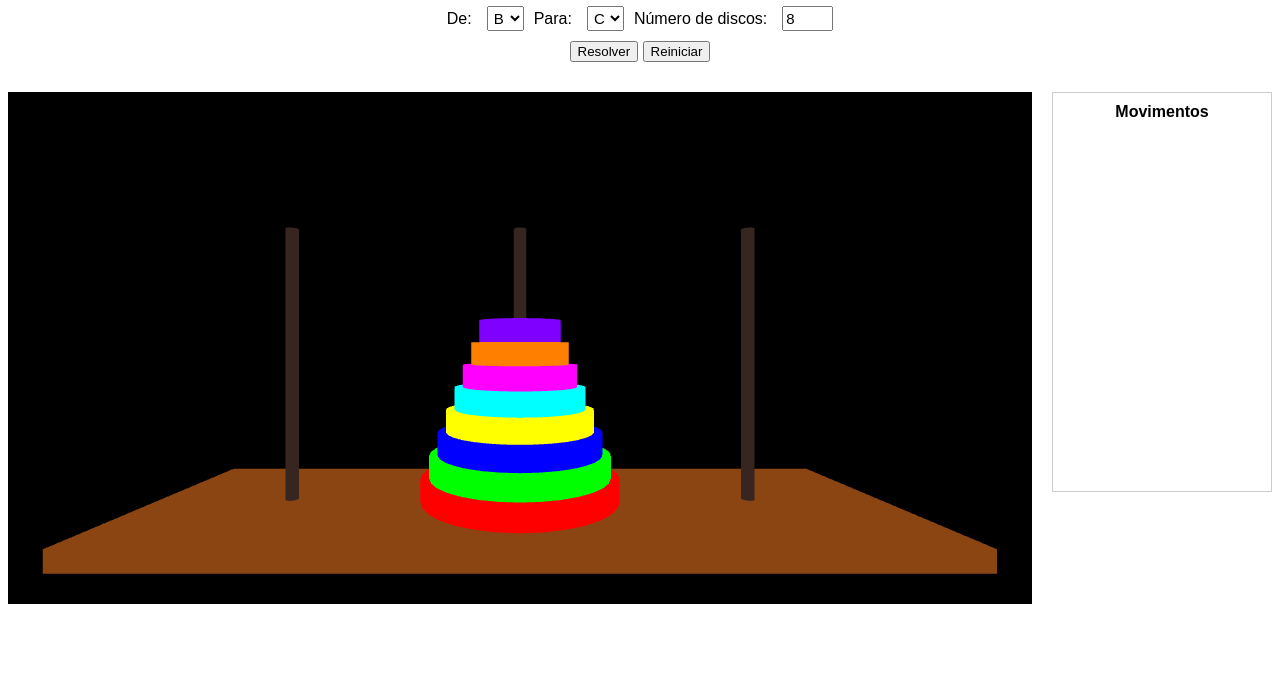
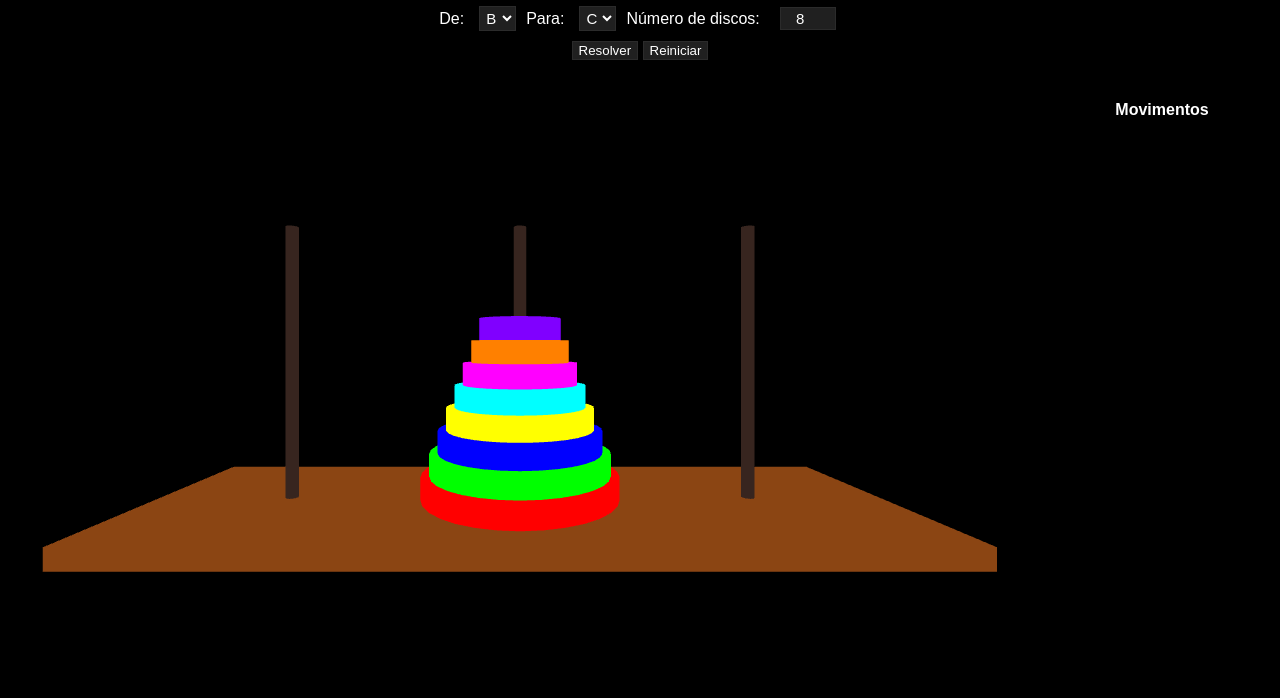
Before and after one commit to projeto-de-algoritmos-2024/D-C_TorresDeHanoi, a website built with Vite: page src/index.html in a window 1280 px wide. Shown: the part 102-800 px from the top of the page. Built offline with nearby package versions, Linux system fonts and the light colour scheme; animation ran at ten frames a second.

Commit message:
fundo preto

```diff
--- a/src/script.js
+++ b/src/script.js
@@ -44,6 +44,15 @@ class Game {
         this.inputDisks = document.querySelector('#numberDisks');
         this.inputDisks.value = this.numDisks;
         this.inputDisks.addEventListener('change', () => {
+            if (this.inputDisks.value > 8) {
+                document.getElementById('numberDisks').value = 8;
+                this.inputDisks.value = 8;
+            }
+            else if (this.inputDisks.value < 1) {
+                document.getElementById('numberDisks').value = 1;
+                this.inputDisks.value = 1;
+            }
+
             this.clearDisks();
             this.numDisks = this.inputDisks.value;
             this.pegDisks = { 0: [], 1: [], 2: [] };
--- a/src/style.css
+++ b/src/style.css
@@ -2,6 +2,9 @@ body {
     font-family: Arial, sans-serif;
     text-align: center;
     margin-top: 50px;
+    color: #ffffff;
+    background-color: black;
+
 }
 
 #selects {
@@ -12,13 +15,46 @@ body {
 }
 
 #selects label {
-    margin-right: 5px; /* Space between label text and element */
+    margin-right: 5px;
 }
 
 #selects select,
 #selects input {
     padding: 2px;
     font-size: 15px;
+    color: #ffffff;
+    background-color: #202020;
+    border: 1px solid #2b2b2b;
+    cursor: pointer;
+}
+
+#numberDisks {
+    text-align: center;
+    width: 50px;
+    font-size: 15px;
+    color: #ffffff;
+    background-color: #202020;
+    border: 1px solid #2b2b2b;
+    margin: 0 5px;
+    cursor: pointer;
+}
+
+#numberDisks:focus {
+    outline: none; /* Optional: remove outline on focus */
+}
+
+#solve {
+    color: #ffffff;
+    background-color: #202020;
+    border: 1px solid #2b2b2b;
+    cursor: pointer;
+}
+
+#reset {
+    color: #ffffff;
+    background-color: #202020;
+    border: 1px solid #2b2b2b;
+    cursor: pointer;
 }
 
 #buttons {
@@ -33,18 +69,18 @@ body {
     display: flex;
     flex-direction: row;
     flex-wrap: nowrap;
-    /* max-width: 1000px; */
 }
 
 #movements {
-    width: 300px; /* Adjust width as necessary */
-    max-height: 400px;
+    width: 300px;
+    max-height: 410px;
     overflow-y: auto;
-    border: 1px solid #ccc;
-    background-color: #fff;
+    border: 1px solid #000000;
+    background-color: #000000;
+    color: #ffffff;
     padding: 10px;
     box-sizing: border-box;
-    margin-left: 20px; /* Space between canvas and movements */
+    margin-left: 20px;
     margin-top: 30px;
 }
 
@@ -62,7 +98,8 @@ body {
 #movementsList li {
     margin-bottom: 10px;
     padding: 5px;
-    background-color: #f9f9f9;
+    background-color: #202020;
+    color: #ffffff;
     border-radius: 5px;
-    box-shadow: 0 1px 2px rgba(0,0,0,0.1);
+    box-shadow: 0 1px 2px rgba(0, 0, 0, 0.1);
 }
```
